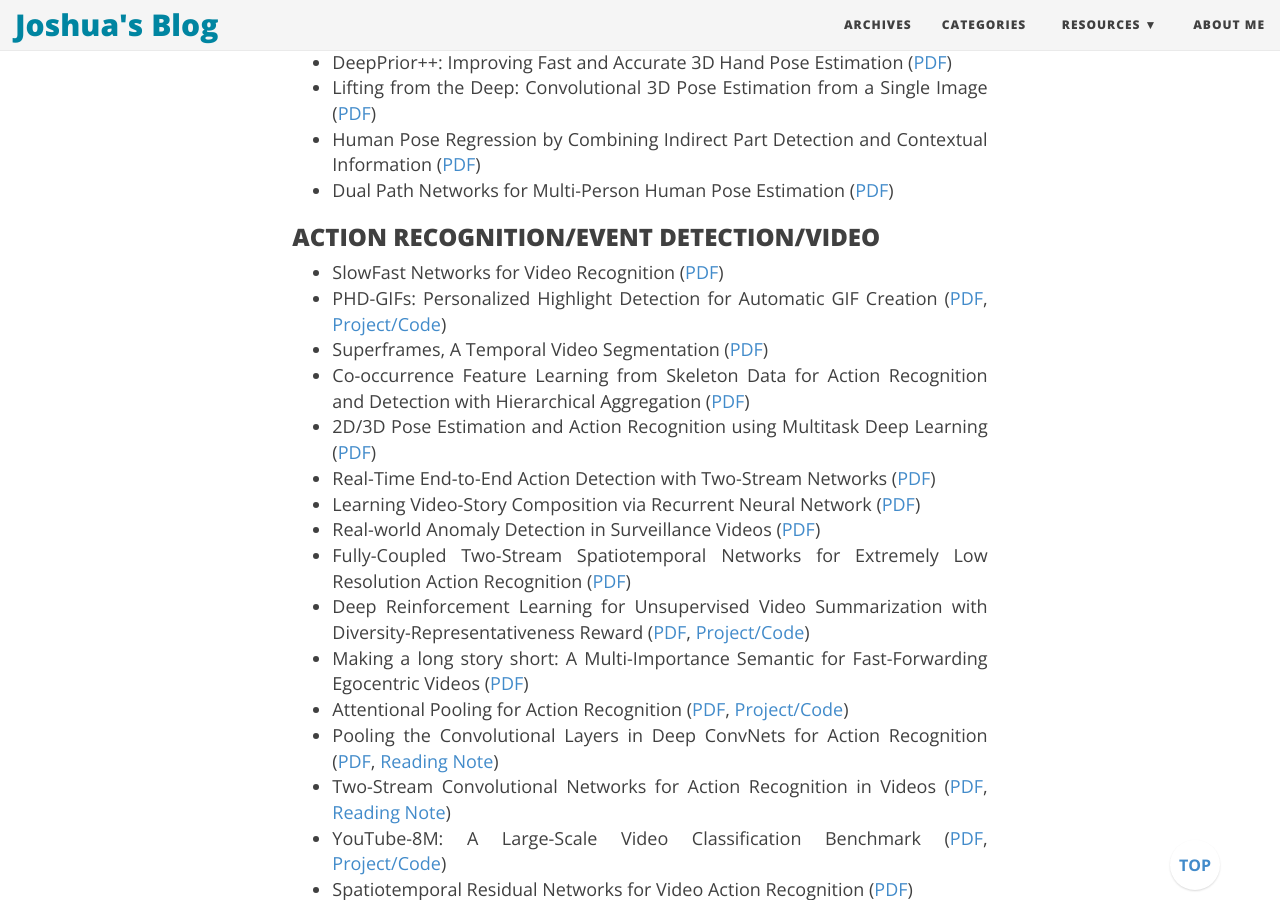
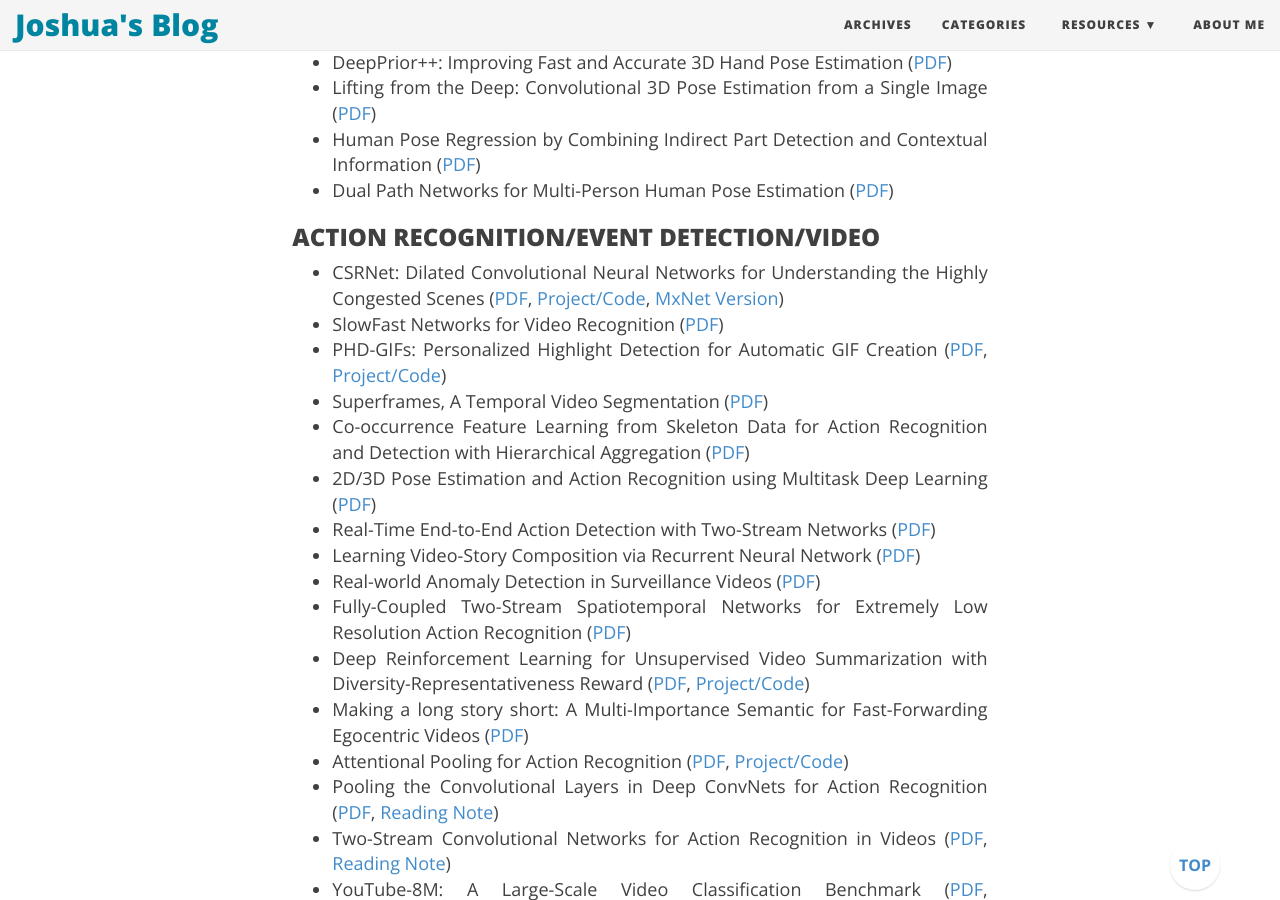
Before and after one commit to joshua19881228/joshua19881228.github.io, a Jekyll site: the page built from _posts/Computer_Vision/2016-08-25-my-jumble-of-computer-vision.md, in a window 1280 px wide and 900 px high, scrolled down 9908 px. Built offline with Jekyll 4.4.1, drawn with Linux system fonts in a browser that asks for light colours; nearby versions of some CDN libraries; formulas are drawn with MathJax 3; comment, search, counter and statistics services are not loaded.

Commit message:
update post

```diff
--- a/_posts/Computer_Vision/2016-08-25-my-jumble-of-computer-vision.md
+++ b/_posts/Computer_Vision/2016-08-25-my-jumble-of-computer-vision.md
@@ -246,6 +246,7 @@ I am going to maintain this page to record a few things about computer vision th
 
 ### ACTION RECOGNITION/EVENT DETECTION/VIDEO ###
 
+* CSRNet: Dilated Convolutional Neural Networks for Understanding the Highly Congested Scenes ([PDF](https://arxiv.org/abs/1802.10062), [Project/Code](https://github.com/leeyeehoo/CSRNet), [MxNet Version](https://github.com/wkcn/CSRNet-mx))
 * SlowFast Networks for Video Recognition ([PDF](https://arxiv.org/abs/1812.03982))
 * PHD-GIFs: Personalized Highlight Detection for Automatic GIF Creation ([PDF](https://arxiv.org/abs/1804.06604), [Project/Code](https://github.com/gyglim/personalized-highlights-dataset))
 * Superframes, A Temporal Video Segmentation ([PDF](https://arxiv.org/abs/1804.06642))
```
